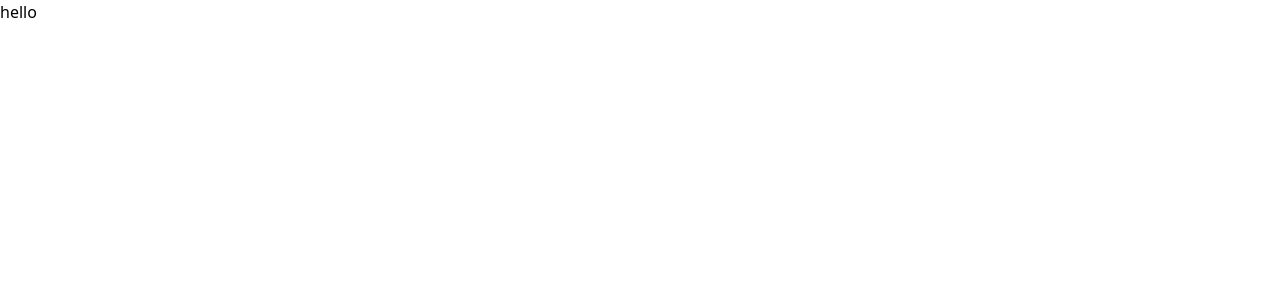
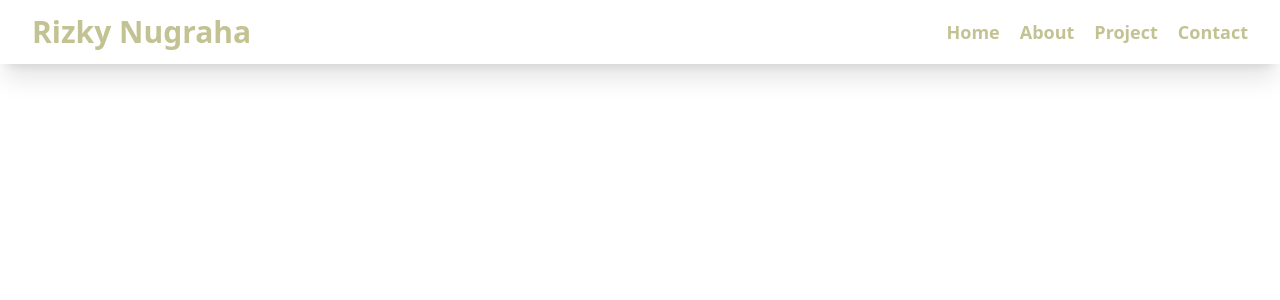
Before and after one commit to rizkyyynp/Profile, a Next.js app: page / in a window 1280 px wide. Shown: the top 300 px of the page. Built offline with nearby package versions, Linux system fonts and the light colour scheme.

Commit message:
Add UI Navbar

```diff
--- /dev/null
+++ b/src/Layouts/layout.js
@@ -0,0 +1,10 @@
+import Navbar from "@/components/ui/Navbar/Navbar"
+
+export default function Layout({ children }) {
+    return (
+        <>
+            <Navbar />
+            {children}
+        </>
+    )
+}
--- /dev/null
+++ b/src/components/ui/Navbar/Navbar.js
@@ -0,0 +1,44 @@
+import { useEffect, useState } from "react";
+import Link from "next/link";
+
+export default function Navbar() {
+    const [scrolling, setScrolling] = useState(false);
+
+    useEffect(() => {
+        const handleScroll = () => {
+            if (window.scrollY > 50) {
+                setScrolling(true);
+            } else {
+                setScrolling(false);
+            }
+        };
+
+        window.addEventListener("scroll", handleScroll);
+
+        return () => {
+            window.removeEventListener("scroll", handleScroll);
+        };
+    }, []);
+
+    return (
+        <div className="navbar-container">
+            <input type="checkbox" id="menu" className="hidden" />
+            <header className={`flex items-center justify-between h-16 p-6 py-4 md:px-8 fixed w-full shadow-xl z-100 transition-all duration-300 ${scrolling ? 'scrolled' : 'bg-transparent'}`}>
+                <h1 className="font-bold text-primary text-lg md:text-2xl lg:text-3xl">Rizky Nugraha</h1>
+                <nav className="flex gap-5 max-md:gap-1 max-md:absolute max-md:top-16 max-md:left-0 max-md:bg-base-100 max-md:flex-col max-md:w-full max-md:items-center max-md:h-0 max-md:transition-all max-md:duration-500 max-md:overflow-hidden">
+                    <Link href="/" className="relative inline-block text-primary font-bold text-lg transition-all duration-300 max-md:mt-5 after:content-[''] after:absolute after:w-0 after:h-0.5 after:bottom-[-5px] after:left-1/2 after:bg-primary after:transition-all after:duration-300 hover:after:w-full hover:after:left-0 ">Home</Link>
+                    <Link href="/" className="relative inline-block text-primary font-bold text-lg transition-all duration-300 max-md:mt-5 after:content-[''] after:absolute after:w-0 after:h-0.5 after:bottom-[-5px] after:left-1/2 after:bg-primary after:transition-all after:duration-300 hover:after:w-full hover:after:left-0">About</Link>
+                    <Link href="/" className="relative inline-block text-primary font-bold text-lg transition-all duration-300 max-md:mt-5 after:content-[''] after:absolute after:w-0 after:h-0.5 after:bottom-[-5px] after:left-1/2 after:bg-primary after:transition-all after:duration-300 hover:after:w-full hover:after:left-0">Project</Link>
+                    <Link href="/" className="relative inline-block text-primary font-bold text-lg transition-all duration-300 max-md:mt-5 after:content-[''] after:absolute after:w-0 after:h-0.5 after:bottom-[-5px] after:left-1/2 after:bg-primary after:transition-all after:duration-300 hover:after:w-full hover:after:left-0">Contact</Link>
+                </nav>
+                <div className="flex items-center md:hidden">
+                    <label htmlFor="menu" className="cursor-pointer max-md:w-11 max-md:h-4 max-md:relative ">
+                        <div className="max-md:w-full max-md:h-1 max-md:bg-primary max-md:absolute max-md:rounded-full max-md:transition-all max-md:duration-300"></div>
+                        <div className="max-md:w-full max-md:h-1 max-md:bg-primary max-md:absolute max-md:rounded-full max-md:transition-all max-md:duration-300 max-md:top-1/2"></div>
+                        <div className="max-md:w-full max-md:h-1 max-md:bg-primary max-md:absolute max-md:rounded-full max-md:transition-all max-md:duration-300 max-md:top-full"></div>
+                    </label>
+                </div>
+            </header>
+        </div>
+    );
+}
--- a/src/pages/_app.js
+++ b/src/pages/_app.js
@@ -1,5 +1,15 @@
 import "@/styles/globals.css";
+import Head from "next/head";
 
 export default function App({ Component, pageProps }) {
-  return <Component {...pageProps} />;
+  return (
+    <>
+      <Head>
+        <title>Rizky Nugraha Pradana</title>
+        <meta name="viewport" content="width=device-width, initial-scale=1" />
+        <meta name="description" content="Rizky Nugraha Pradana's Portfolio" />
+      </Head>
+      <Component {...pageProps} />
+    </>
+  );
 }
--- a/src/pages/index.js
+++ b/src/pages/index.js
@@ -1,3 +1,8 @@
+import Layout from "@/Layouts/layout";
+
 export default function Home() {
-  return <div>hello</div>;
+  return (
+      <Layout>
+      </Layout>
+  )
 }
--- a/src/styles/globals.css
+++ b/src/styles/globals.css
@@ -1,3 +1,32 @@
 @tailwind base;
 @tailwind components;
 @tailwind utilities;
+
+.navbar-container header.scrolled {
+    background-color: #101314;
+    transition: background-color 0.3s;
+}
+
+@media (max-width: 768px) {
+    .navbar-container input:checked~header nav {
+        height: 100vh;
+        background: rgba( 255, 255, 255, 0.15 );
+        box-shadow: 0 8px 32px 0 rgba( 195, 194, 146, 0.37 );
+        backdrop-filter: blur(2px);
+    }
+
+    .navbar-container input:checked~header label>div:nth-child(1) {
+        transform: rotate(45deg);
+        top: 50%;
+    }
+
+    .navbar-container input:checked~header label>div:nth-child(3) {
+        transform: rotate(-45deg);
+        top: 50%;
+    }
+
+    .navbar-container input:checked~header label>div:nth-child(2) {
+        transform: scale(0);
+        opacity: 0;
+    }
+}
--- a/tailwind.config.js
+++ b/tailwind.config.js
@@ -9,7 +9,19 @@ module.exports = {
   ],
   prefix: "",
   theme: {
+    screens: {
+      'max-md': { 'max': '768px' },
+      sm: { 'min': '480px' },
+      md: { 'min': '769px', },
+      lg: { 'min': '1024px' },
+      xl: { 'min': '1440px' },
+    },
     extend: {
+      colors: {
+        "primary": '#C3C292',
+        "secondary": '#BDC39D',
+        "back1": '#101314',
+      },
     },
   },
   plugins: [require("tailwindcss-animate")],
```
